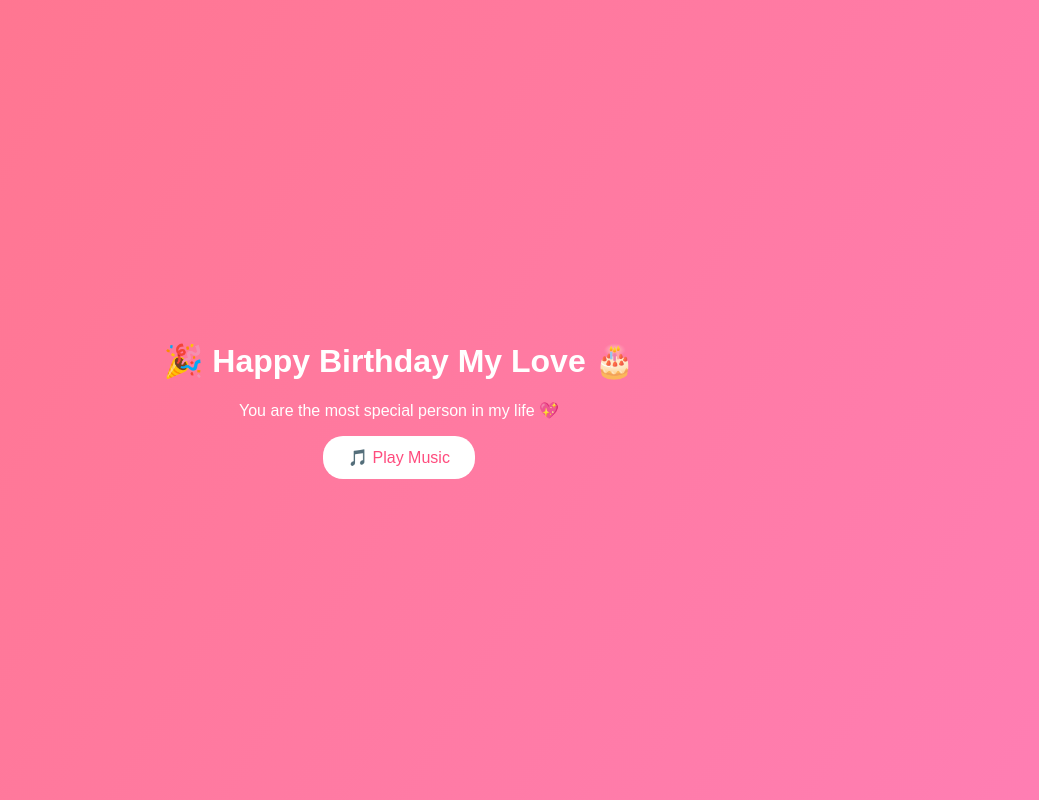
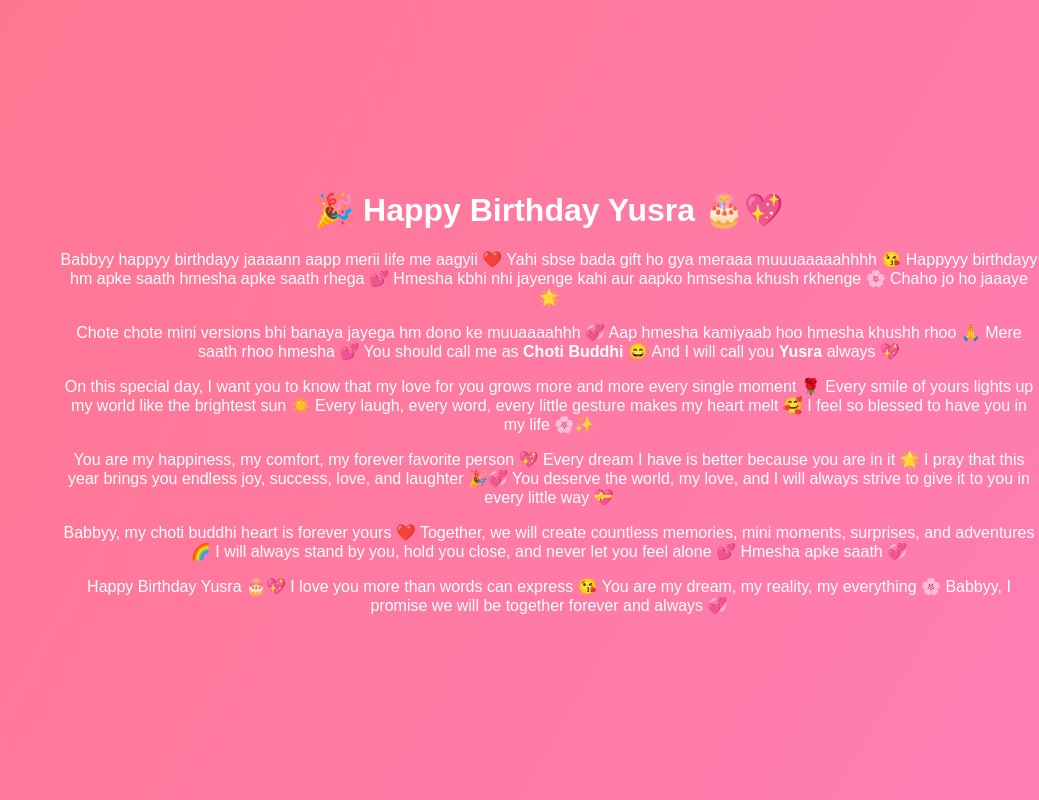
Before and after one commit to ayyub213/birthday-for-her, a plain HTML site: page index.html in a window 1280 px wide. Shown: the whole page, without its empty margins (241-1280 px from the left). Drawn offline with Linux system fonts and the light colour scheme.

Commit message:
Update index.html

```diff
--- a/index.html
+++ b/index.html
@@ -2,18 +2,70 @@
 <html lang="en">
 <head>
     <meta charset="UTF-8">
-    <title>Happy Birthday ❤️</title>
+    <title>Happy Birthday Yusra 🎉💖</title>
     <link rel="stylesheet" href="style.css">
 </head>
 <body>
 
+    <!-- Fireworks Canvas -->
+    <canvas id="fireworks"></canvas>
+
+    <!-- Floating Hearts -->
+    <div id="hearts"></div>
+
+    <!-- Sparkles -->
+    <div id="sparkles"></div>
+
     <div class="container">
-        <h1>🎉 Happy Birthday My Love 🎂</h1>
-        <p>You are the most special person in my life 💖</p>
-        <button onclick="playMusic()">🎵 Play Music</button>
+        <h1 class="title">🎉 Happy Birthday Yusra 🎂💖</h1>
+
+        <p class="message">
+            Babbyy happyy birthdayy jaaaann aapp merii life me aagyii ❤️
+            Yahi sbse bada gift ho gya meraaa muuuaaaaahhhh 😘
+            Happyyy birthdayy hm apke saath hmesha apke saath rhega 💕
+            Hmesha kbhi nhi jayenge kahi aur aapko hmsesha khush rkhenge 🌸
+            Chaho jo ho jaaaye 🌟
+        </p>
+
+        <p class="message">
+            Chote chote mini versions bhi banaya jayega hm dono ke muuaaaahhh 💞
+            Aap hmesha kamiyaab hoo hmesha khushh rhoo 🙏
+            Mere saath rhoo hmesha 💕
+            You should call me as <strong>Choti Buddhi</strong> 😄
+            And I will call you <strong>Yusra</strong> always 💖
+        </p>
+
+        <p class="message">
+            On this special day, I want you to know that my love for you grows more and more every single moment 🌹
+            Every smile of yours lights up my world like the brightest sun ☀️
+            Every laugh, every word, every little gesture makes my heart melt 🥰
+            I feel so blessed to have you in my life 🌸✨
+        </p>
+
+        <p class="message">
+            You are my happiness, my comfort, my forever favorite person 💖
+            Every dream I have is better because you are in it 🌟
+            I pray that this year brings you endless joy, success, love, and laughter 🎉💞
+            You deserve the world, my love, and I will always strive to give it to you in every little way 💝
+        </p>
+
+        <p class="message">
+            Babbyy, my choti buddhi heart is forever yours ❤️
+            Together, we will create countless memories, mini moments, surprises, and adventures 🌈
+            I will always stand by you, hold you close, and never let you feel alone 💕
+            Hmesha apke saath 💞
+        </p>
+
+        <p class="message">
+            Happy Birthday Yusra 🎂💖
+            I love you more than words can express 😘
+            You are my dream, my reality, my everything 🌸
+            Babbyy, I promise we will be together forever and always 💞
+        </p>
     </div>
 
-    <audio id="bgMusic" src="music.mp3"></audio>
+    <!-- Background Music (Autoplay) -->
+    <audio id="bgMusic" src="music.mp3" autoplay loop></audio>
 
     <script src="script.js"></script>
 </body>
```
